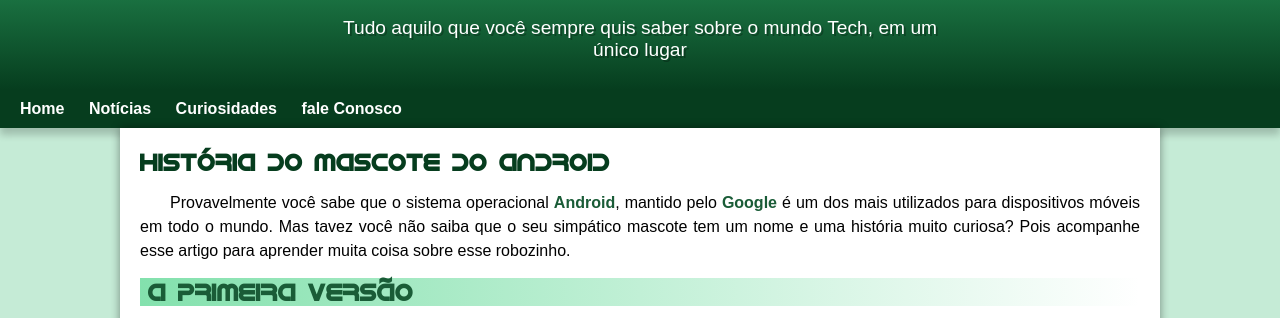
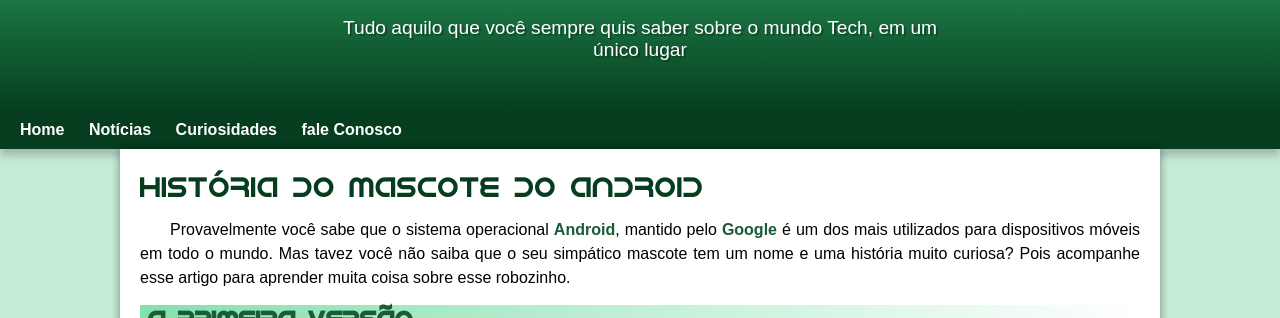
Before and after one commit to RafaelAlmeida02/Web-developer, a plain HTML site: page desafios/pacote-projeto-d010/index.html in a window 1280 px wide. Shown: the part 100-418 px from the top of the page. Drawn offline with Linux system fonts and the light colour scheme.

Commit message:
modifiquei o estilo

```diff
--- a/desafios/pacote-projeto-d010/estilo/style.css
+++ b/desafios/pacote-projeto-d010/estilo/style.css
@@ -60,6 +60,7 @@ header > p {
     padding-right: 10px;
     padding-left: 10px;
     margin: auto;
+    padding-bottom: 50px;
      text-shadow: 2px 2px 0px rgb(0, 0, 0, 0.267);
 }
 
@@ -98,8 +99,8 @@ main {
 main h1 {
     color: var(--cor5);
     font-family: var(--font-android);
-    font-weight: noral;
-    font-sze: 1.8em;
+    font-weight: normal;
+    font-size: 1.8em;
 }
 
 main h2 {
```
Also changed, not shown: 1 other file.
